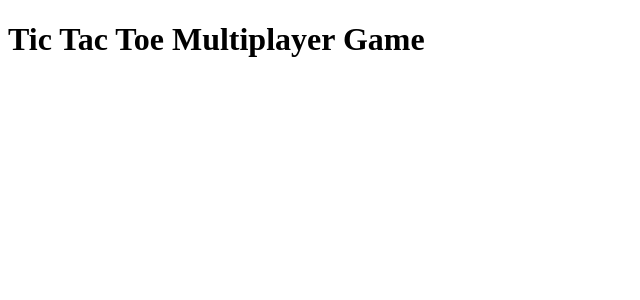
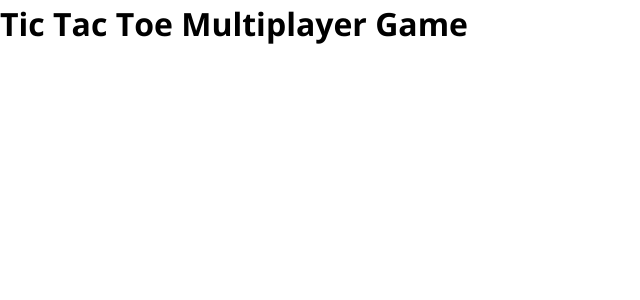
Before and after one commit to Khusyasy/ws-tictactoe, a Vue app in the folder client/: page / in a window 1280 px wide. Shown: the top 300 px of the page, without its empty margins (0-640 px from the left). Built offline with nearby package versions, Linux system fonts and the light colour scheme.

Commit message:
[ADD] global reset and font

```diff
--- /dev/null
+++ b/client/src/main.css
@@ -0,0 +1,5 @@
+@import url('https://fonts.googleapis.com/css2?family=Open+Sans:wght@300;400;700&display=swap');
+
+:root {
+  font-family: 'Open Sans', sans-serif;
+}
--- a/client/src/main.ts
+++ b/client/src/main.ts
@@ -1,4 +1,7 @@
 import { createApp } from 'vue'
 import App from './App.vue'
 
+import './reset.css'
+import './main.css'
+
 createApp(App).mount('#app')
--- /dev/null
+++ b/client/src/reset.css
@@ -0,0 +1,74 @@
+/* Box sizing rules */
+*,
+*::before,
+*::after {
+  box-sizing: border-box;
+}
+
+/* Remove default margin */
+body,
+h1,
+h2,
+h3,
+h4,
+p,
+figure,
+blockquote,
+dl,
+dd {
+  margin: 0;
+}
+
+/* Remove list styles on ul, ol elements with a list role, which suggests default styling will be removed */
+ul[role='list'],
+ol[role='list'] {
+  list-style: none;
+}
+
+/* Set core root defaults */
+html:focus-within {
+  scroll-behavior: smooth;
+}
+
+/* Set core body defaults */
+body {
+  min-height: 100vh;
+  text-rendering: optimizeSpeed;
+  line-height: 1.5;
+}
+
+/* A elements that don't have a class get default styles */
+a:not([class]) {
+  text-decoration-skip-ink: auto;
+}
+
+/* Make images easier to work with */
+img,
+picture {
+  max-width: 100%;
+  display: block;
+}
+
+/* Inherit fonts for inputs and buttons */
+input,
+button,
+textarea,
+select {
+  font: inherit;
+}
+
+/* Remove all animations, transitions and smooth scroll for people that prefer not to see them */
+@media (prefers-reduced-motion: reduce) {
+  html:focus-within {
+   scroll-behavior: auto;
+  }
+
+  *,
+  *::before,
+  *::after {
+    animation-duration: 0.01ms !important;
+    animation-iteration-count: 1 !important;
+    transition-duration: 0.01ms !important;
+    scroll-behavior: auto !important;
+  }
+}
```
